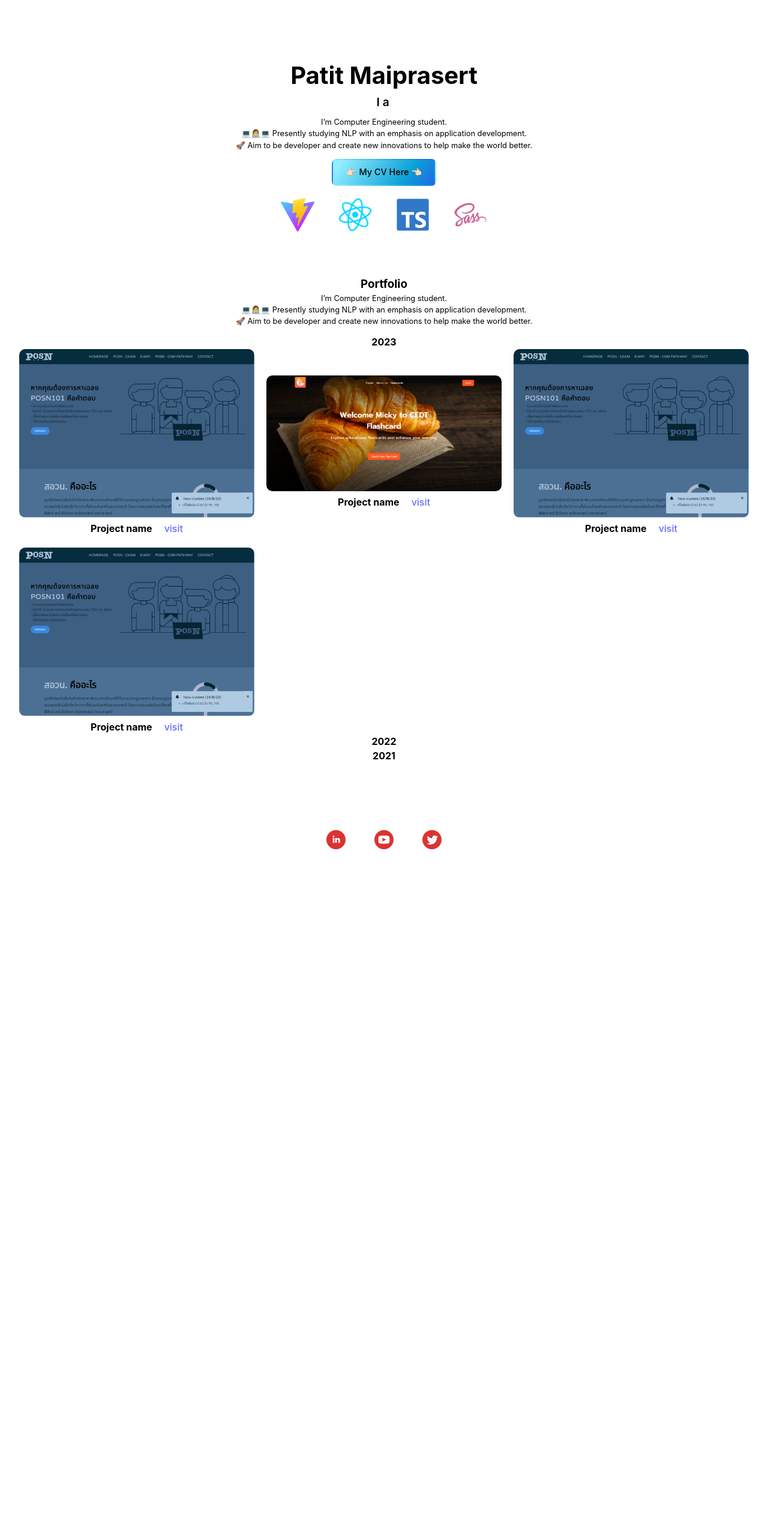
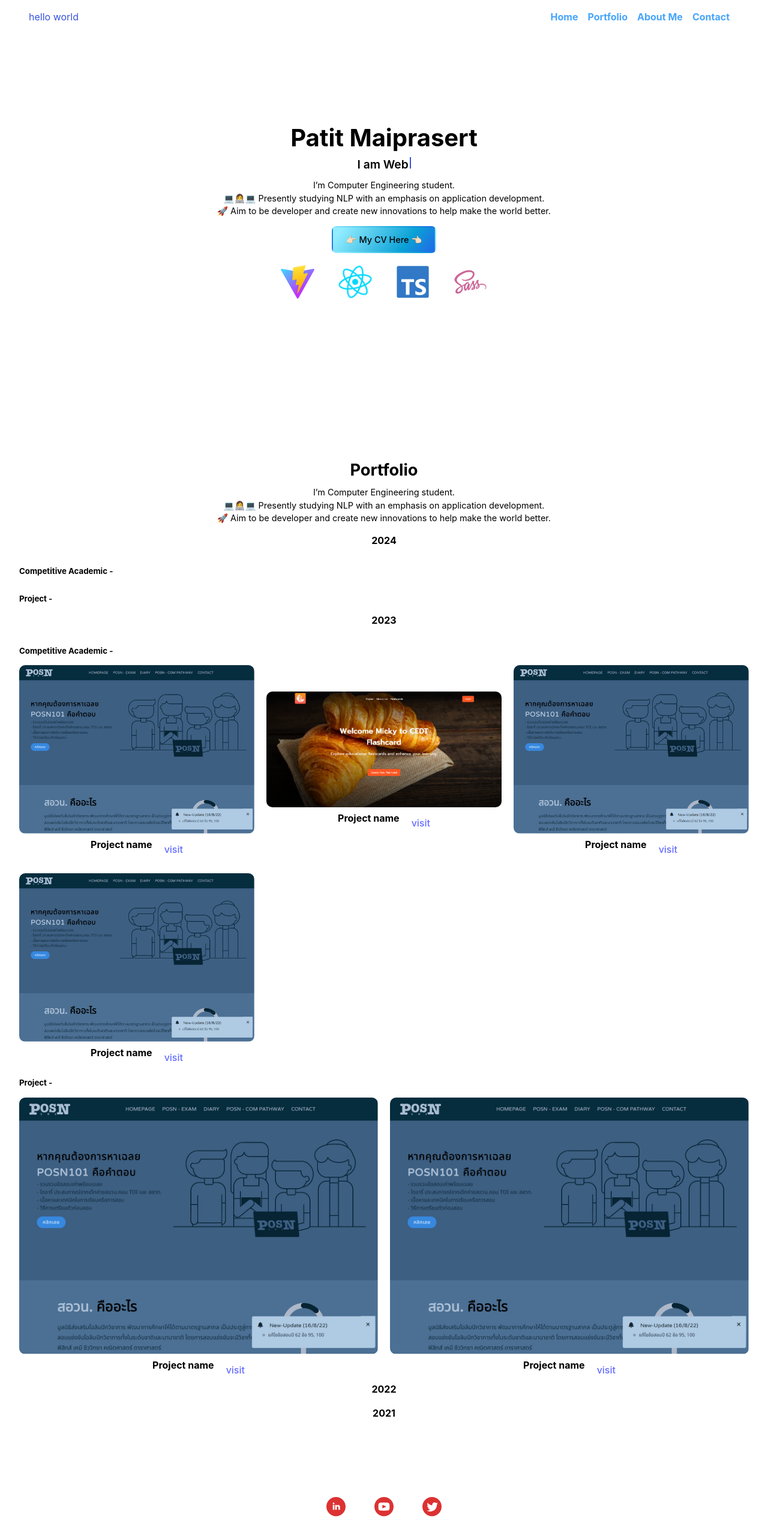
Before and after one commit to VizKey01/my-portfolio, a React (Vite) app: page / in a window 1280 px wide. Shown: the top 2566 px of the page at 60% size. Before the commit the page ends 1502 px from the top, so only its background shows below. Built offline with nearby package versions, Linux system fonts and the light colour scheme.

Commit message:
test nav bar

```diff
--- a/src/App.tsx
+++ b/src/App.tsx
@@ -8,7 +8,9 @@ import styles from './App.module.scss';
 import { Mainpage } from './components/mainpage/mainpage';
 import { Portfolio } from './components/portfolio/portfolio';
 import { Footer } from './components/footer/footer';
+import { Navbar } from './components/navbar/navbar';
 // import { BrowserRouter as Router } from 'react-router-dom';
+
 
 
 function App() {
@@ -16,6 +18,7 @@ function App() {
 
     return (
         <div className={styles.App}>
+            <Navbar />
             <Mainpage />
             <Portfolio />
             <Footer />
--- a/src/_codux/boards/mainpage/mainpage.board.tsx
+++ b/src/_codux/boards/mainpage/mainpage.board.tsx
@@ -6,8 +6,8 @@ export default createBoard({
     Board: () => <Mainpage />,
     isSnippet: true,
     environmentProps: {
-        windowHeight: 640,
-        windowWidth: 1024,
-        canvasWidth: 688,
+        windowHeight: 638,
+        windowWidth: 1258,
+        canvasWidth: 1282,
     },
 });
--- a/src/_codux/boards/portfolio/portfolio.board.tsx
+++ b/src/_codux/boards/portfolio/portfolio.board.tsx
@@ -6,7 +6,7 @@ export default createBoard({
     Board: () => <Portfolio />,
     isSnippet: true,
     environmentProps: {
-        windowWidth: 892,
+        windowWidth: 1182,
         windowHeight: 682,
         canvasWidth: 1136,
     },
--- a/src/components/mainpage/mainpage.module.scss
+++ b/src/components/mainpage/mainpage.module.scss
@@ -1,5 +1,5 @@
 .root {
-  max-width: 1280px;
+  max-width: 1480px;
     margin: 0 auto;
     padding: 6rem 0rem 3rem;
     text-align: center;
@@ -92,6 +92,7 @@
 }
 
 @keyframes blink {
+
     0%,
     50%,
     100% {
@@ -126,7 +127,7 @@
 }
 
 .description {
-  font-size: 0.8em;
+    font-size: 0.9em;
     margin: auto;
     padding: 0em 7em 1em;
 }
--- a/src/components/navbar/navbar.module.scss
+++ b/src/components/navbar/navbar.module.scss
@@ -1,2 +1,49 @@
 .root {
+    max-width: 1280px;
+    margin: 0 2em;
+    padding: 0rem 0rem 3rem;
+    text-align: center;
+    position: static;
+    align-items: center;
+    align-content: center;
+    justify-content: center;
+    --main-wh: #ffffff;
+    --main-c1: #47a5fb;
+    --main-c2: #49a5ef;
+    --main-c3: #048aff;
+    --main-c4: #0068ff;
+    --main-c5: #3652dd;
+    --main-bl: #000000;
 }
+
+.navbar {
+    display: flex;
+    justify-content: space-between;
+    align-items: center;
+    padding: 1rem;
+    background-color: var(--main-wh); /* Adjust the background color as needed */
+    color: var(--main-c5); /* Adjust the text color as needed */
+
+    .logo {
+      /* Add styling for the logo container */
+      margin-right: 1rem; /* Add spacing between logo and links */
+    }
+
+    .links {
+      /* Add styling for the links container */
+      display: flex;
+
+      a {
+        /* Styling for individual links */
+        color: var(--main-c1); /* Adjust link text color */
+        text-decoration: none;
+        margin-right: 1rem; /* Add spacing between links */
+        font-weight: bold; /* Optionally make the text bold */
+        transition: color 0.3s ease; /* Smooth color transition on hover */
+
+        &:hover {
+          color: var(--main-c5); /* Change link color on hover */
+        }
+      }
+    }
+}
--- a/src/components/navbar/navbar.tsx
+++ b/src/components/navbar/navbar.tsx
@@ -13,13 +13,18 @@ export interface NavbarProps {
  */
 export const Navbar = ({ className }: NavbarProps) => {
     return <div className={classNames(styles.root, className)}>
-        navbar
-        {/* <Link to={'/'}>
-            <h1>logo</h1>
-        </Link>
-            <nav>
-                <li><Link to={'/'}>Project</Link></li>
-                <li><Link to={'/contact'}>Contact</Link></li>
-            </nav> */}
+        <div className={styles.navbar}>
+                <div className={styles.logo}>
+                    {/* Your logo goes here */}
+                    hello world
+                    {/* <ReactLogo height="50" width="50" /> */}
+                </div>
+                <div className={styles.links}>
+                    <a href="#home">Home</a>
+                    <a href="#portfolio">Portfolio</a>
+                    <a href="#about">About Me</a>
+                    <a href="#contact">Contact</a>
+                </div>
+            </div>
         </div>;
 };
--- a/src/components/portfolio/portfolio.module.scss
+++ b/src/components/portfolio/portfolio.module.scss
@@ -1,7 +1,7 @@
 .root {
-  max-width: 1280px;
+    max-width: 1480px;
     margin: 0 2em;
-  padding: 0rem 0rem 3rem;
+    padding: 12rem 0rem 3rem;
     text-align: center;
     position: static;
     align-items: center;
@@ -17,6 +17,13 @@
 }
 
 .h3 {
+
+    font-size: 1.7em;
+    padding-bottom: 5px;
+}
+
+h4 {
+    padding-bottom: 1em;
 }
 
 .grid-items {
@@ -30,8 +37,7 @@
     align-content: center;
 }
 
-.gird-content {
-}
+.gird-content {}
 
 .visit-site {
     display: flex;
@@ -49,7 +55,13 @@
 }
 
 .description {
-  font-size: 0.8em;
+    font-size: 0.9em;
     margin: auto;
     padding: 0em 7em 1em;
 }
+
+.sub-year {
+    text-align: left;
+    padding: 1em 0em;
+
+}
--- a/src/components/portfolio/portfolio.tsx
+++ b/src/components/portfolio/portfolio.tsx
@@ -18,7 +18,11 @@ export const Portfolio = ({ className }: PortfolioProps) => {
                 💻👩‍💻💻 Presently studying NLP with an emphasis on application development.<br></br>
                 🚀 Aim to be developer and create new innovations to help make the world better.
             </p>
+            <h4>2024</h4>
+            <h5 className={styles['sub-year']}>Competitive Academic -</h5>
+            <h5 className={styles['sub-year']}>Project -</h5>
             <h4>2023</h4>
+            <h5 className={styles['sub-year']}>Competitive Academic -</h5>
             <div className={styles['grid-items']}>
                 <div className={styles['gird-content']}>
                     <img src={posn101logo} alt="" className={styles['grid-img']} />
@@ -49,6 +53,22 @@ export const Portfolio = ({ className }: PortfolioProps) => {
                     </div>
                 </div>
             </div>
+            <h5 className={styles['sub-year']}>Project -</h5>
+            <div className={styles['grid-items']}>
+                <div className={styles['gird-content']}>
+                    <img src={posn101logo} alt="" className={styles['grid-img']} />
+                    <div className={styles['visit-site']}>
+                        <h4>Project name</h4>
+                        <a>visit</a>
+                    </div>
+                </div>
+                <div className={styles['gird-content']}>
+                    <img src={posn101logo} alt="" className={styles['grid-img']} />
+                    <div className={styles['visit-site']}>
+                        <h4>Project name</h4>
+                        <a>visit</a>
+                    </div>
+                </div></div>
             <h4>2022</h4>
             <h4>2021</h4>
         </div>
```
Lines whose indentation alone changed are shown as unchanged.
